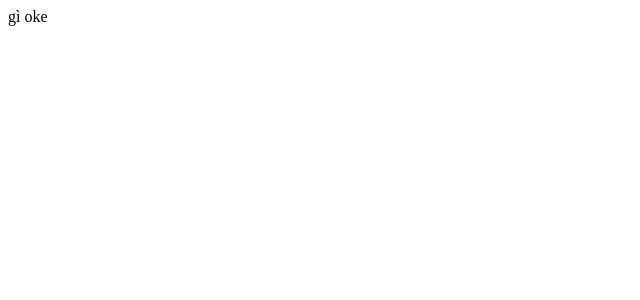
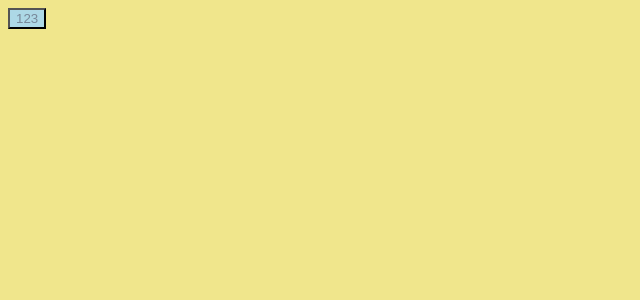
Before and after one commit to thaotram/nextjs-blog, a Next.js app: page / in a window 1280 px wide. Shown: the top 300 px of the page, without its empty margins (0-640 px from the left). Built offline with nearby package versions, Linux system fonts and the light colour scheme.

Commit message:
commit 2

```diff
--- /dev/null
+++ b/components/button.jsx
@@ -0,0 +1,5 @@
+import styles from './button.module.scss';
+
+export function Button(props) {
+    return <button className={styles.btn}>{props.children}</button>;
+}
--- /dev/null
+++ b/components/button.module.scss
@@ -0,0 +1,4 @@
+.btn {
+    background-color: lightblue;
+    color: lightslategrey;
+}
--- a/package.json
+++ b/package.json
@@ -12,5 +12,8 @@
     "next": "^10.0.0",
     "react": "17.0.1",
     "react-dom": "17.0.1"
+  },
+  "devDependencies": {
+    "sass": "^1.32.4"
   }
 }
--- /dev/null
+++ b/pages/_app.jsx
@@ -0,0 +1,5 @@
+import './style.scss';
+
+export default function ({ Component, pageProps }) {
+    return <Component {...pageProps} />;
+}
--- a/pages/index.js
+++ /dev/null
@@ -1,13 +0,0 @@
-import Head from "next/head";
-
-export default function Home() {
-  return (
-    <div className="container">
-      <Head>
-        <title>Create Next App</title>
-        <link rel="icon" href="/favicon.ico" />
-      </Head>
-      <div>gì oke</div>
-    </div>
-  );
-}
--- /dev/null
+++ b/pages/index.jsx
@@ -0,0 +1,9 @@
+import { Button } from '../components/button';
+
+export default function () {
+    return (
+        <div>
+            <Button>123</Button>
+        </div>
+    );
+}
--- /dev/null
+++ b/pages/style.scss
@@ -0,0 +1,3 @@
+body {
+    background: khaki;
+}
```
Also changed, not shown: .prettierrc.js (added), 2 other files (tests, documents, lock files or other folders).
